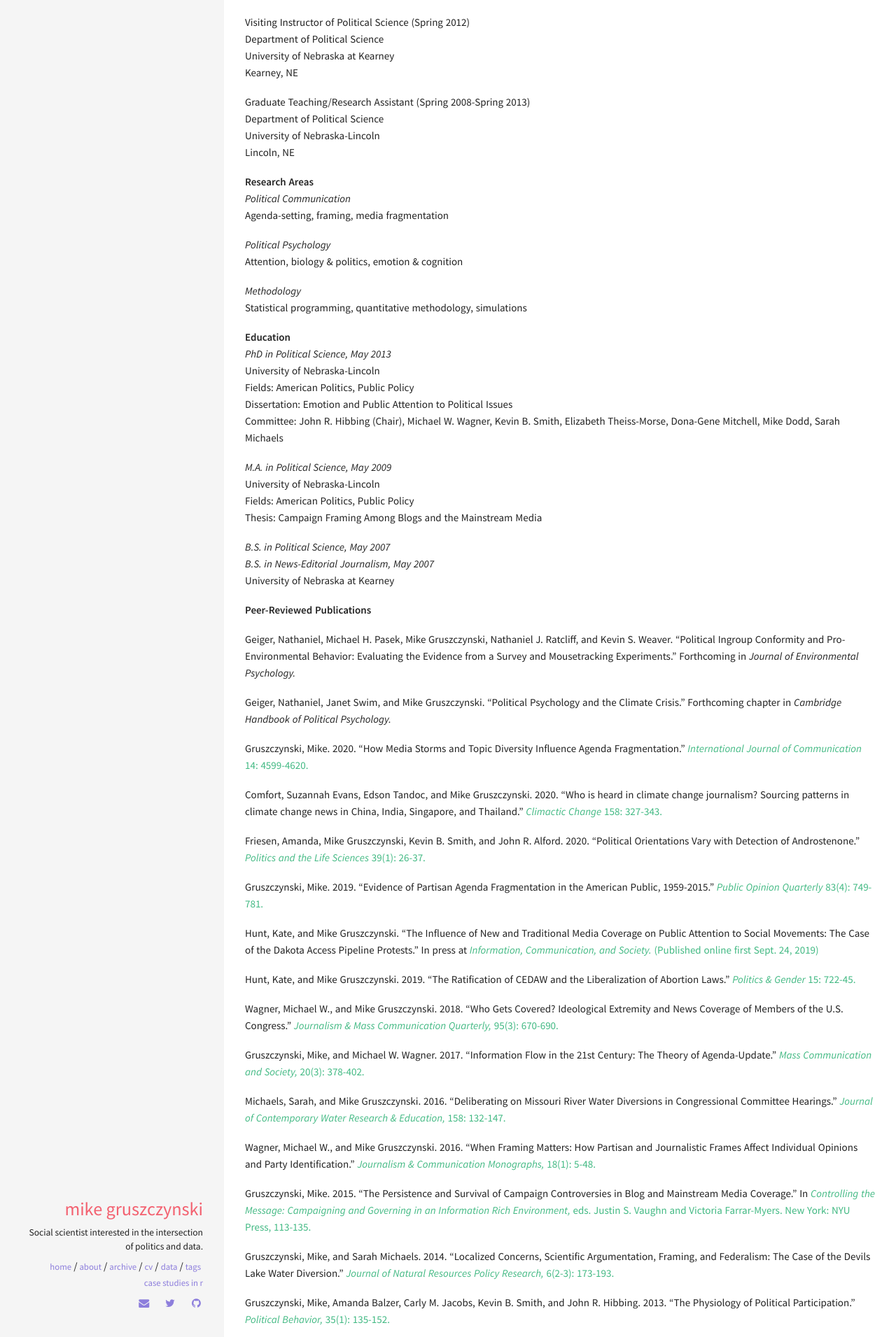
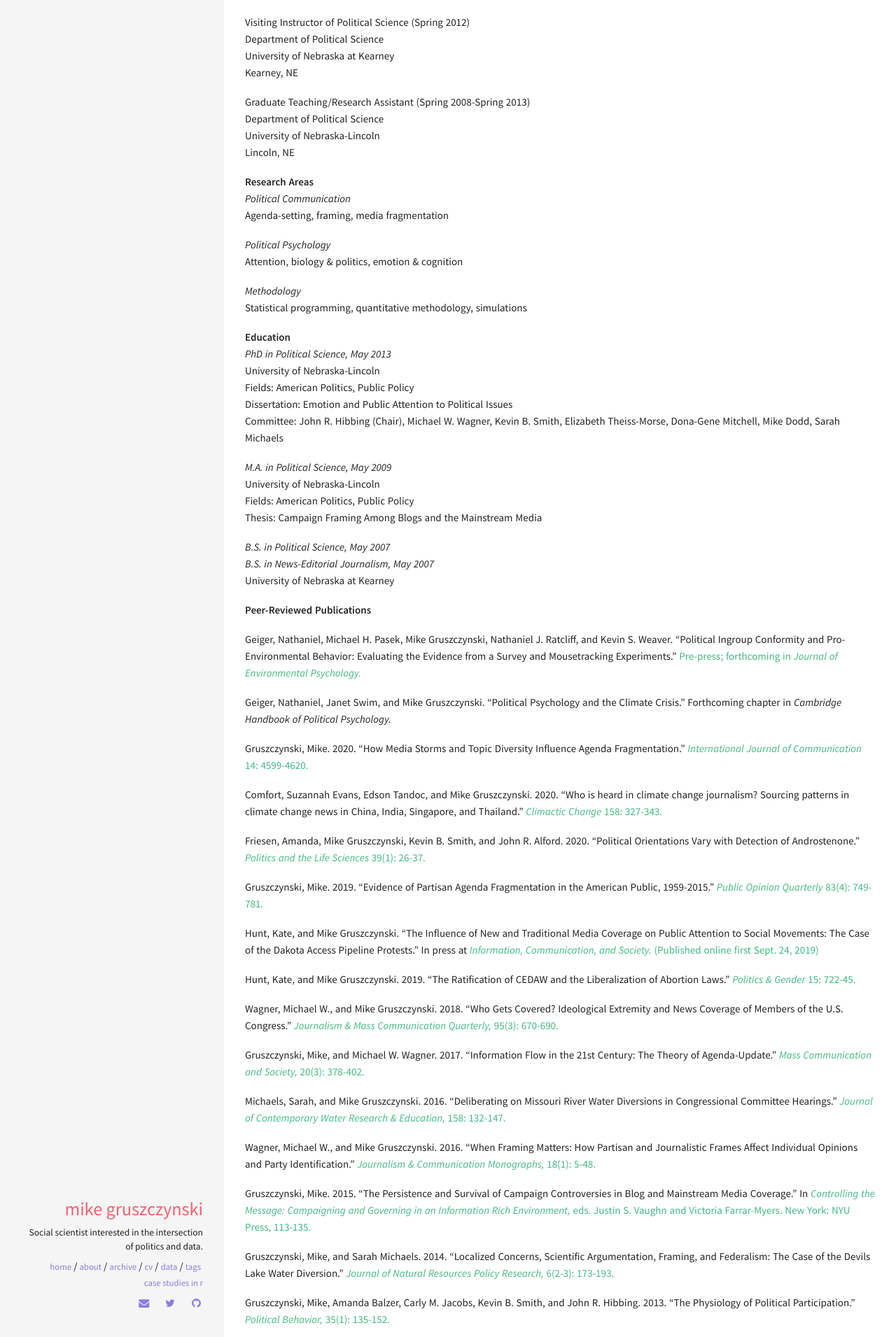
Before and after one commit to MikeGruz/mikegruz.github.io, a Jekyll site: the page built from cv.md, in a window 1280 px wide. Shown: the part 669-2580 px from the top of the page at 70% size. Built offline with Jekyll 4.4.1, drawn with Linux system fonts in a browser that asks for light colours.

Commit message:
added JEP url

```diff
--- a/cv.md
+++ b/cv.md
@@ -69,7 +69,7 @@ University of Nebraska at Kearney
 
 **Peer-Reviewed Publications**
 
-Geiger, Nathaniel, Michael H. Pasek, Mike Gruszczynski, Nathaniel J. Ratcliff, and Kevin S. Weaver. "Political Ingroup Conformity and Pro-Environmental Behavior: Evaluating the Evidence from a Survey and Mousetracking Experiments." Forthcoming in *Journal of Environmental Psychology.*
+Geiger, Nathaniel, Michael H. Pasek, Mike Gruszczynski, Nathaniel J. Ratcliff, and Kevin S. Weaver. "Political Ingroup Conformity and Pro-Environmental Behavior: Evaluating the Evidence from a Survey and Mousetracking Experiments." [Pre-press; forthcoming in *Journal of Environmental Psychology.*](https://www.sciencedirect.com/science/article/abs/pii/S0272494420306897){:target="_blank"}
 
 Geiger, Nathaniel, Janet Swim, and Mike Gruszczynski. "Political Psychology and the Climate Crisis." Forthcoming chapter in *Cambridge Handbook of Political Psychology.*
 
```
